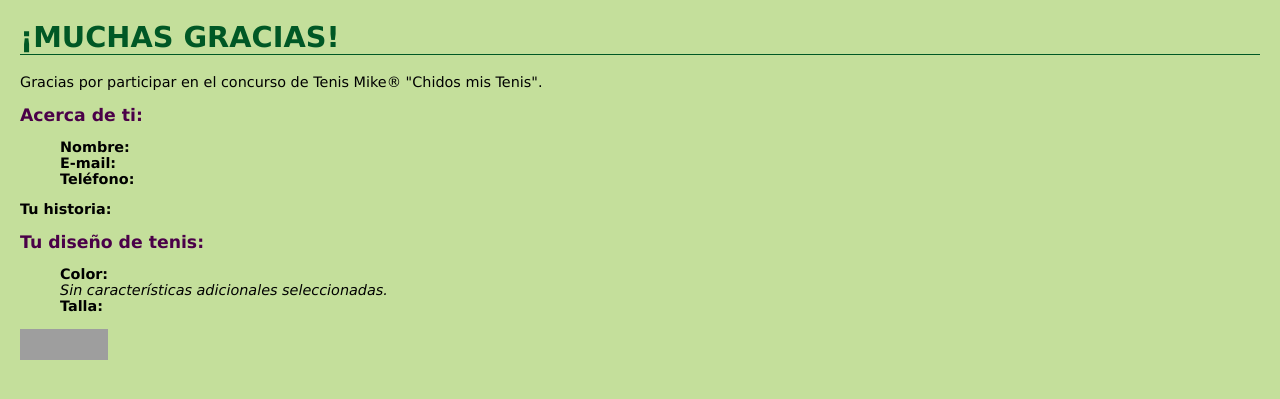
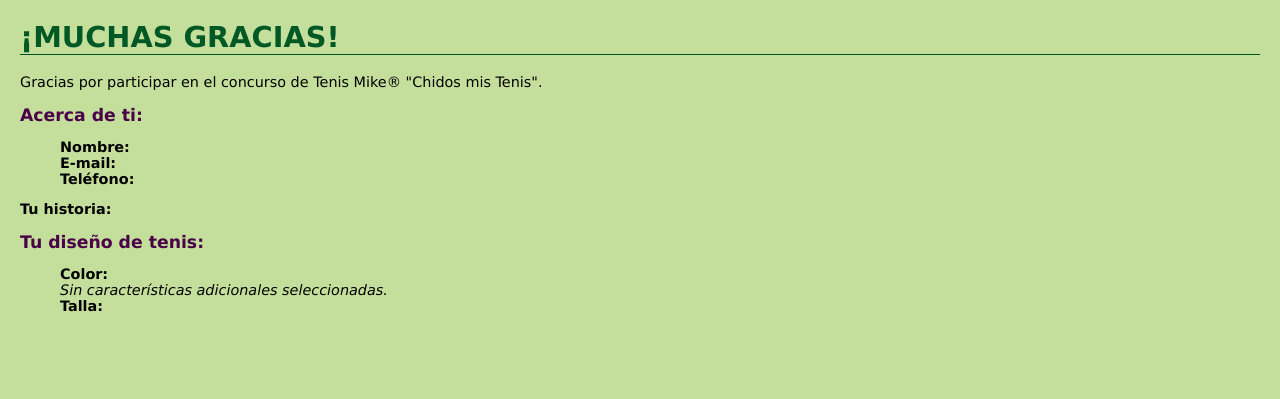
Before and after one commit to Pozos2004/tecweb, a PHP site: page /concurso.php in a window 1280 px wide. Shown: the top 399 px of the page. Run offline with PHP 8.4, Linux system fonts and the light colour scheme; grey boxes are pictures that could not be loaded.

Commit message:
Ciertas modificacion para el archivo concurso.php en la carpeta p05

```diff
--- a/practicas/p05/concurso.php
+++ b/practicas/p05/concurso.php
@@ -54,10 +54,5 @@
     <li><strong>Talla:</strong> <em><?php echo $_POST['size'] ?? ''; ?></em></li>
   </ul>
 
-  <p>
-    <a href="http://validator.w3.org/check?uri=referer">
-      <img src="http://www.w3.org/Icons/valid-xhtml10" alt="Valid XHTML 1.0 Strict" height="31" width="88" />
-    </a>
-  </p>
 </body>
 </html>
```
